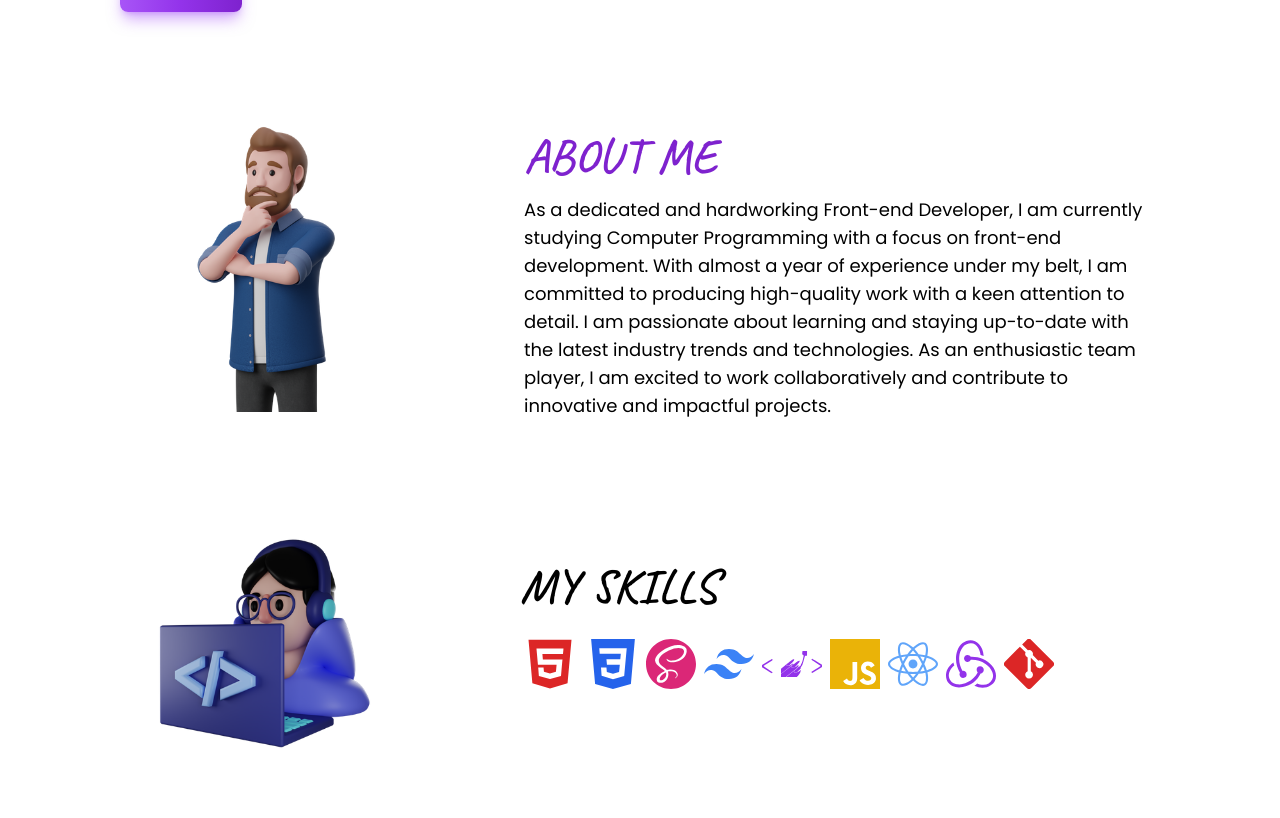
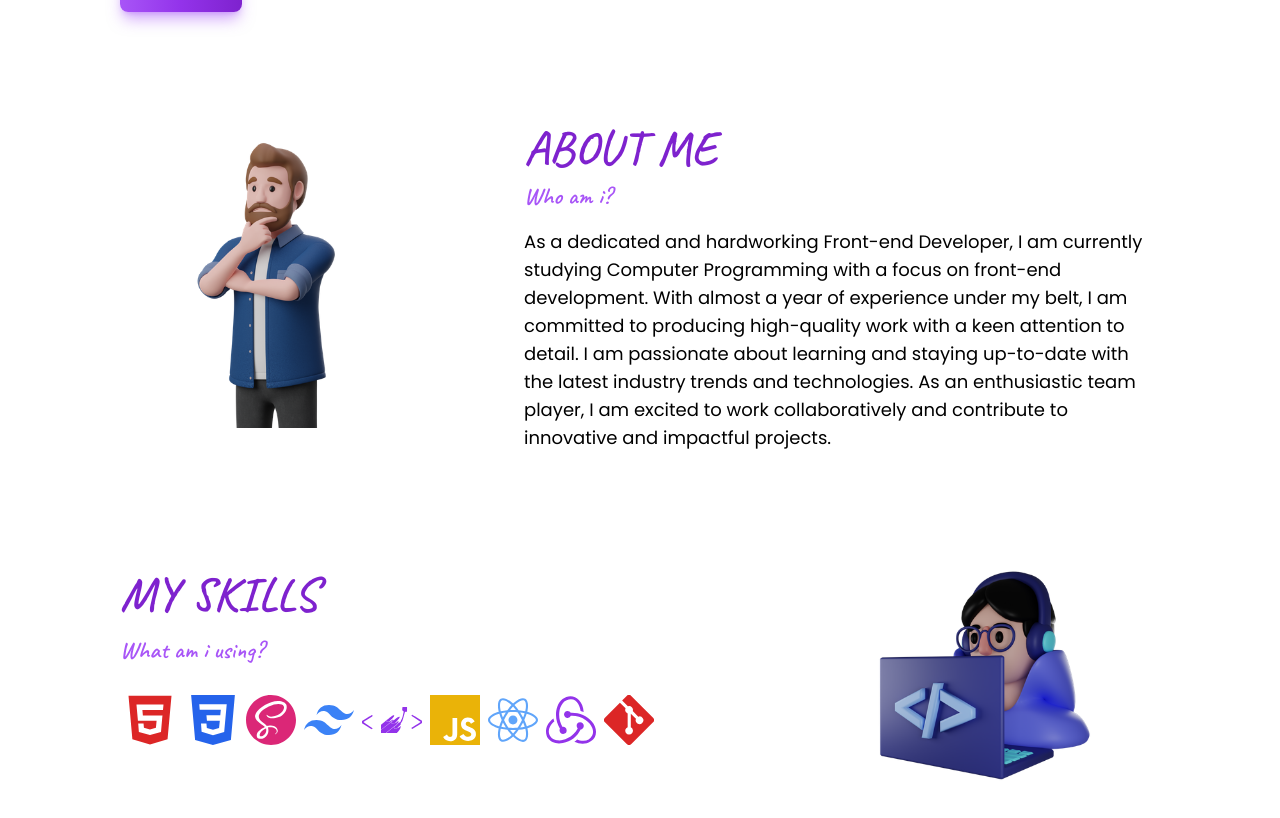
Before and after one commit to nesathanozturk/nesathanozturk, a React (Create React App) app: page / in a window 1280 px wide. Shown: the part 440-1258 px from the top of the page. Before the commit the page ends 1236 px from the top, so only its background shows below. Built offline with nearby package versions, Linux system fonts and the light colour scheme.

Commit message:
style: edited skills

```diff
--- a/src/components/About.jsx
+++ b/src/components/About.jsx
@@ -2,7 +2,7 @@ import image4 from "../assets/images/image4.png";
 
 const About = () => {
   return (
-    <section id="about" className="w-full p-4  mt-20">
+    <section id="about" className="w-full p-4 mt-20">
       <div className="container mx-auto flex flex-col md:flex-row justify-center items-center gap-20">
         <div className="w-full md:w-1/4">
           <img
@@ -12,9 +12,12 @@ const About = () => {
           />
         </div>
         <div className="w-full md:w-1/2 text-center md:text-left">
-          <h1 className="text-purple-700 font-caveat text-4xl md:text-5xl font-semibold uppercase py-4">
+          <h1 className="text-purple-700 font-caveat text-4xl md:text-5xl font-semibold uppercase py-2">
             About Me
           </h1>
+          <p className="text-purple-500 font-caveat text-xl md:text-2xl font-semibold mb-4">
+            Who am i?
+          </p>
           <p className="text-base md:text-lg">
             As a dedicated and hardworking Front-end Developer, I am currently
             studying Computer Programming with a focus on front-end development.
--- a/src/components/Skills.jsx
+++ b/src/components/Skills.jsx
@@ -14,19 +14,15 @@ import image2 from "../assets/images/image2.png";
 const Skills = () => {
   return (
     <section id="skills" className="w-full py-4 mt-10">
-      <div className="container mx-auto flex flex-col md:flex-row justify-center items-center gap-20">
-        <div className="w-full md:w-1/4">
-          <img
-            className="w-72 h-full object-cover m-auto md:m-0 md:max-w-lg"
-            src={image2}
-            alt="Developer"
-          />
-        </div>
+      <div className="container mx-auto flex flex-col-reverse md:flex-row justify-center items-center gap-20">
         <div className="w-full md:w-1/2 text-center md:text-left">
-          <h1 className="font-caveat text-5xl font-semibold uppercase py-2">
+          <h1 className="text-purple-700 font-caveat text-4xl md:text-5xl font-semibold uppercase py-2">
             My Skills
           </h1>
-          <div className="flex justify-center md:justify-start items-center gap-2 mt-4 mb-6">
+          <p className="text-purple-500 font-caveat text-xl md:text-2xl font-semibold py-2">
+            What am i using?
+          </p>
+          <div className="flex justify-center md:justify-start flex-wrap items-center gap-2 mt-4 mb-6">
             <span>
               <AiFillHtml5 size={60} className="text-red-600" />
             </span>
@@ -56,6 +52,13 @@ const Skills = () => {
             </span>
           </div>
         </div>
+        <div className="w-full md:w-1/4">
+          <img
+            className="w-72 h-full object-cover m-auto md:m-0 md:max-w-lg"
+            src={image2}
+            alt="Developer"
+          />
+        </div>
       </div>
     </section>
   );
```
